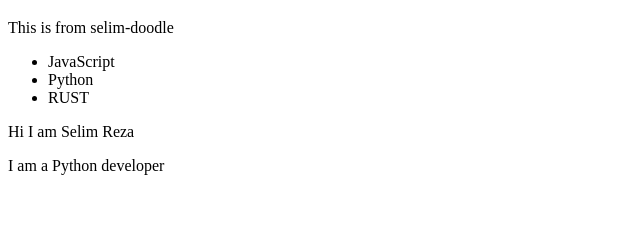
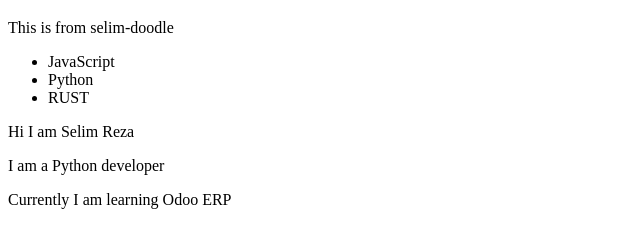
Before and after one commit to selim-reza007/git-team-pratice, a plain HTML site: page index.html in a window 1280 px wide. Shown: the part 61-308 px from the top of the page, without its empty margins (0-640 px from the left). Drawn offline with Linux system fonts and the light colour scheme.

Commit message:
Update index
- Add new paragraph at the bottom

```diff
--- a/index.html
+++ b/index.html
@@ -15,5 +15,6 @@
     </ul>
     <p>Hi I am Selim Reza</p>
     <p>I am a Python developer</p>
+    <p>Currently I am learning Odoo ERP</p>
 </body>
 </html>
```
